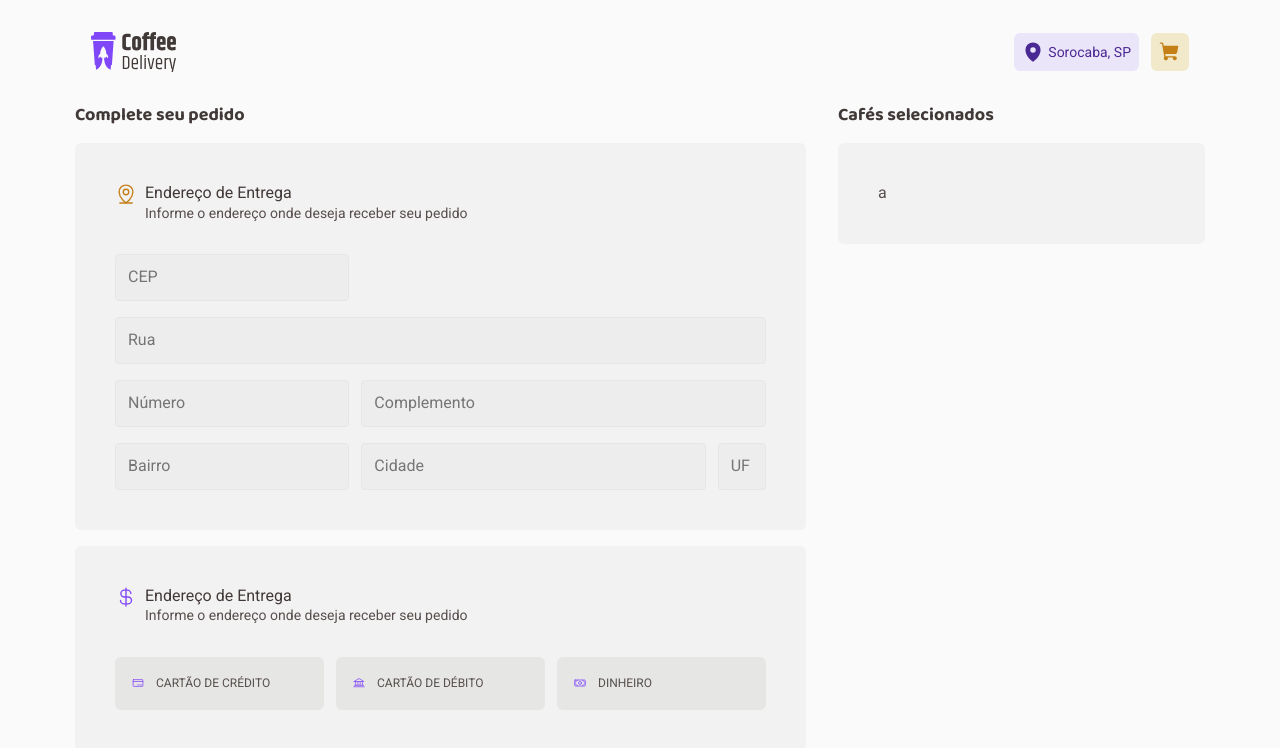
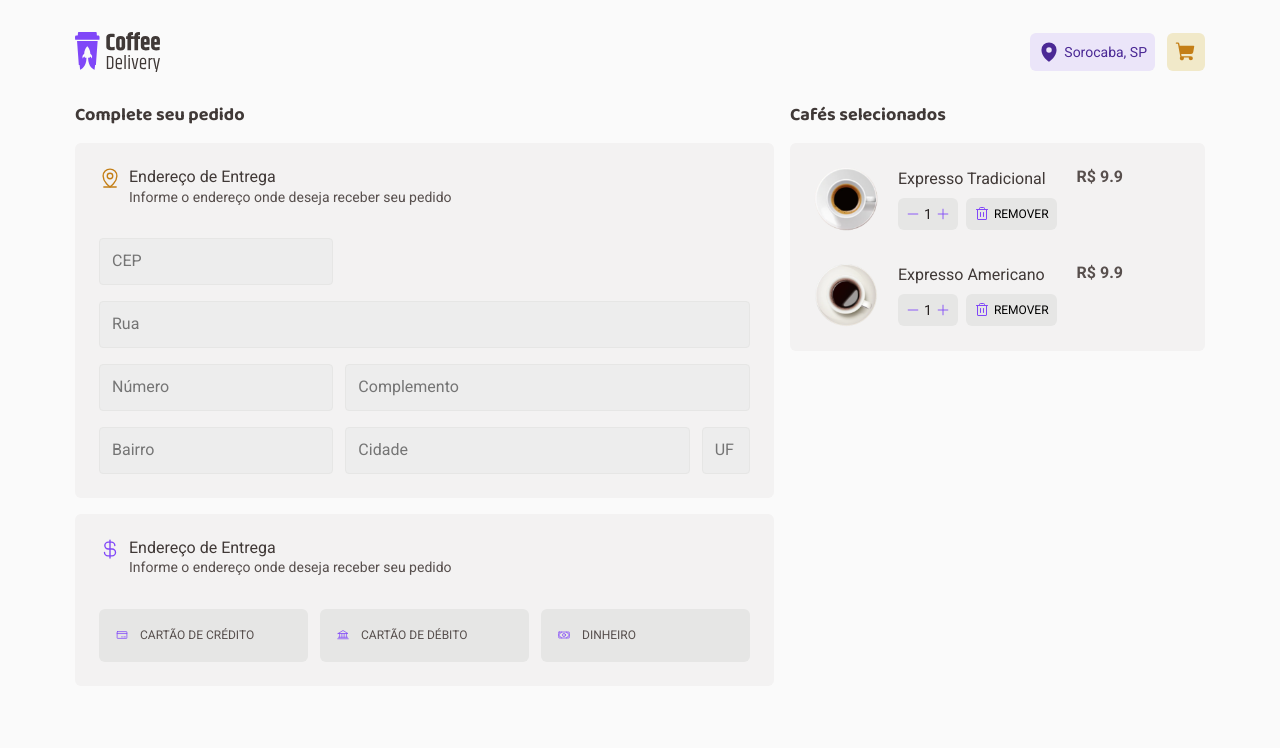
Before and after one commit to reciokaue/coffe-delivery, a React (Vite) app: page /cart in a window 1280 px wide. Shown: the top 748 px of the page. Built offline with nearby package versions, Linux system fonts and the light colour scheme.

Commit message:
cart card

```diff
--- a/src/components/CoffeeCard/index.tsx
+++ b/src/components/CoffeeCard/index.tsx
@@ -2,7 +2,7 @@ import { Minus, Plus, ShoppingCart } from 'phosphor-react'
 import { Amount, CoffeeCardContainer, Footer, Label } from './styles'
 import { useState } from 'react'
 
-interface Coffee {
+export interface Coffee {
   id: string
   title: string
   description: string
--- /dev/null
+++ b/src/components/CoffeeRow/index.tsx
@@ -0,0 +1,47 @@
+import { Minus, Plus, Trash } from 'phosphor-react'
+import { Amount, CoffeeCardContainer, Footer } from './styles'
+import { useState } from 'react'
+
+export interface Coffee {
+  id: string
+  title: string
+  description: string
+  tags: string[]
+  price: number
+  image: string
+}
+
+interface CoffeeCardProps {
+  coffee: Coffee
+}
+
+export function CoffeeRow({ coffee }: CoffeeCardProps) {
+  const [amount, setAmount] = useState(1)
+
+  const add = () => setAmount((state) => state + 1)
+  const subtract = () => setAmount((state) => (state > 1 ? state - 1 : 1))
+
+  return (
+    <CoffeeCardContainer>
+      <img src={coffee.image} alt="" />
+      <div>
+        <h2>{coffee.title}</h2>
+        <Footer>
+          <Amount>
+            <button onClick={subtract}>
+              <Minus size={14} />
+            </button>
+            <span>{amount}</span>
+            <button onClick={add}>
+              <Plus size={14} />
+            </button>
+          </Amount>
+          <button>
+            <Trash size={16} /> Remover
+          </button>
+        </Footer>
+      </div>
+      <strong>R$ {coffee.price}</strong>
+    </CoffeeCardContainer>
+  )
+}
--- /dev/null
+++ b/src/components/CoffeeRow/styles.ts
@@ -0,0 +1,85 @@
+import styled from 'styled-components'
+import { fonts } from '../../styles/fonts'
+
+export const CoffeeCardContainer = styled.div`
+  display: flex;
+  align-items: center;
+  gap: 1.25rem;
+
+  > img {
+    width: 4rem;
+    height: 4rem;
+    flex-shrink: 0;
+  }
+
+  > div > h2 {
+    color: ${(props) => props.theme['base-subtitle']};
+    ${fonts.textM}
+    margin-bottom: 0.5rem;
+  }
+  > strong {
+    color: ${(props) => props.theme['base-text']};
+    ${fonts.textM}
+    font-weight: bold;
+    align-self: self-start;
+  }
+`
+export const Footer = styled.footer`
+  display: flex;
+  width: 100%;
+  justify-content: space-between;
+  align-items: center;
+  margin-top: 0.5rem;
+  gap: 0.5rem;
+
+  > button {
+    display: flex;
+    justify-content: center;
+    align-items: center;
+
+    height: 2rem;
+    padding: 0 0.5rem;
+    gap: 0.25rem;
+    border-radius: 6px;
+
+    ${fonts.buttonM}
+    line-height: 0;
+    text-transform: uppercase;
+    background: ${(props) => props.theme['base-button']};
+
+    &:hover {
+      background: ${(props) => props.theme['base-hover']};
+    }
+    > svg {
+      color: ${(props) => props.theme.purple};
+    }
+  }
+`
+export const Amount = styled.div`
+  display: flex;
+  justify-content: center;
+  align-items: center;
+
+  padding: 0.5rem;
+  gap: 0.25rem;
+
+  background: ${(props) => props.theme['base-button']};
+  border-radius: 6px;
+  height: 2rem;
+
+  > span {
+    color: ${(props) => props.theme['base-title']};
+    ${fonts.textS}
+    line-height: 0;
+  }
+  > button {
+    display: flex;
+    justify-content: center;
+    align-items: center;
+    background: transparent;
+    color: ${(props) => props.theme.purple};
+    &:hover {
+      color: ${(props) => props.theme['purple-dark']};
+    }
+  }
+`
--- a/src/components/header/styles.ts
+++ b/src/components/header/styles.ts
@@ -5,7 +5,7 @@ export const HeaderContainer = styled.div`
   justify-content: space-between;
   align-items: center;
 
-  padding: 2rem 1rem;
+  padding: 2rem 0;
 
   div {
     display: flex;
--- a/src/pages/Cart/index.tsx
+++ b/src/pages/Cart/index.tsx
@@ -15,6 +15,8 @@ import {
   PaymentWrapper,
   PaymentButton,
 } from './styles'
+import { CoffeeRow } from '../../components/CoffeeRow'
+import { coffees } from '../../../data.json'
 
 export function Cart() {
   return (
@@ -62,7 +64,10 @@ export function Cart() {
       </div>
       <div>
         <h2>Cafés selecionados</h2>
-        <CartSide>a</CartSide>
+        <CartSide>
+          <CoffeeRow coffee={coffees[0]} />
+          <CoffeeRow coffee={coffees[1]} />
+        </CartSide>
       </div>
     </CartContainer>
   )
--- a/src/pages/Cart/styles.ts
+++ b/src/pages/Cart/styles.ts
@@ -4,8 +4,9 @@ import * as RadioGroup from '@radix-ui/react-radio-group'
 
 export const CartContainer = styled.div`
   display: flex;
+  flex-direction: row;
   width: 100%;
-  gap: 2rem;
+  gap: 1rem;
 
   > div {
     display: flex;
@@ -24,7 +25,7 @@ export const Container = styled.div`
   align-items: flex-start;
 
   gap: 2rem;
-  padding: 2.5rem;
+  padding: 1.5rem;
 
   border-radius: 6px;
   background: ${(props) => props.theme['base-card']};
@@ -57,6 +58,7 @@ export const PaymentFooter = styled(Container)`
 export const CartSide = styled(Container)`
   display: flex;
   width: 100%;
+  max-width: 28rem;
 `
 export const Header = styled.header`
   display: flex;
--- a/src/styles/global.ts
+++ b/src/styles/global.ts
@@ -12,6 +12,7 @@ export const GlobalStyle = createGlobalStyle`
     background: ${(props) => props.theme.background};
     color: ${(props) => props.theme['base-text']};
     -webkit-font-smoothing: antialiased;
+    overflow-x: hidden;
   }
 
   body, input, textarea, button {
@@ -27,4 +28,8 @@ export const Wrapper = styled.div`
   width: 100%;
   max-width: 1130px;
   margin: 0 auto;
+
+  @media (max-width: 1130px) {
+    padding: 0 1rem;
+  }
 `
```
